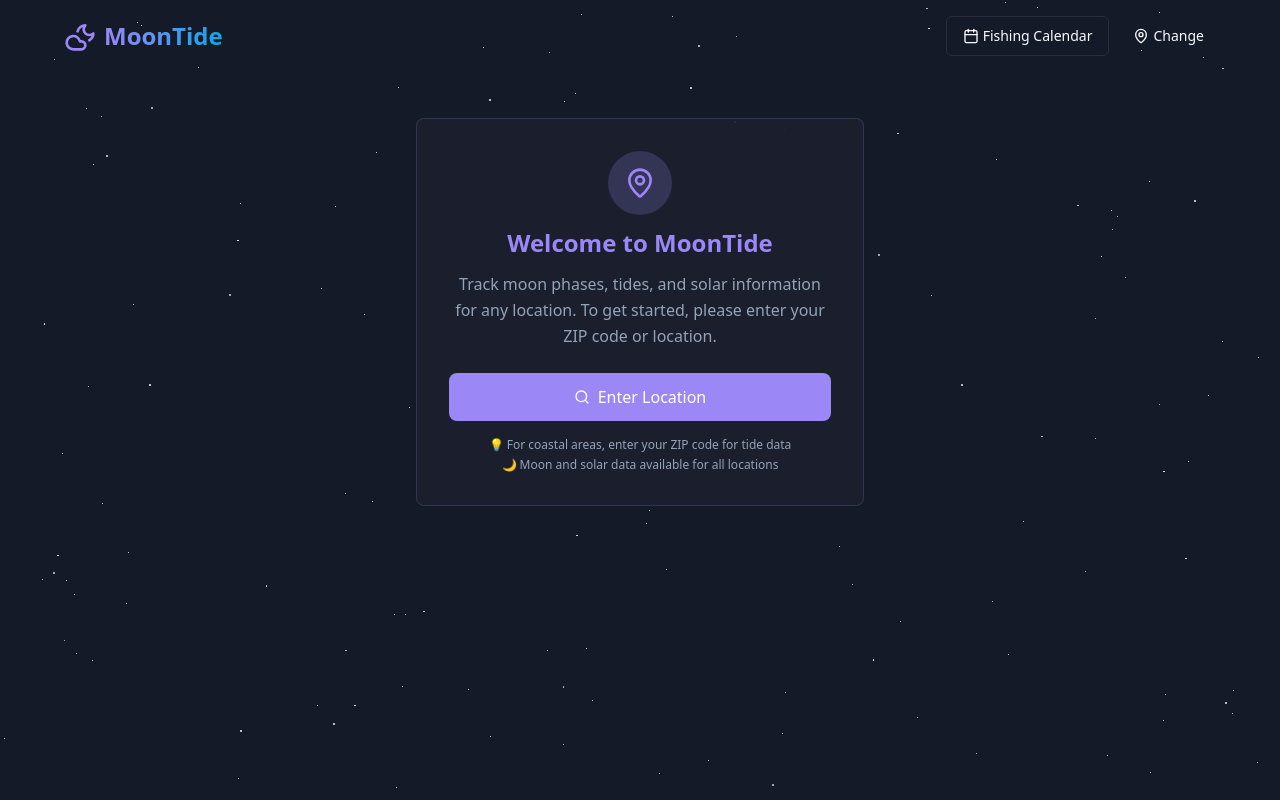
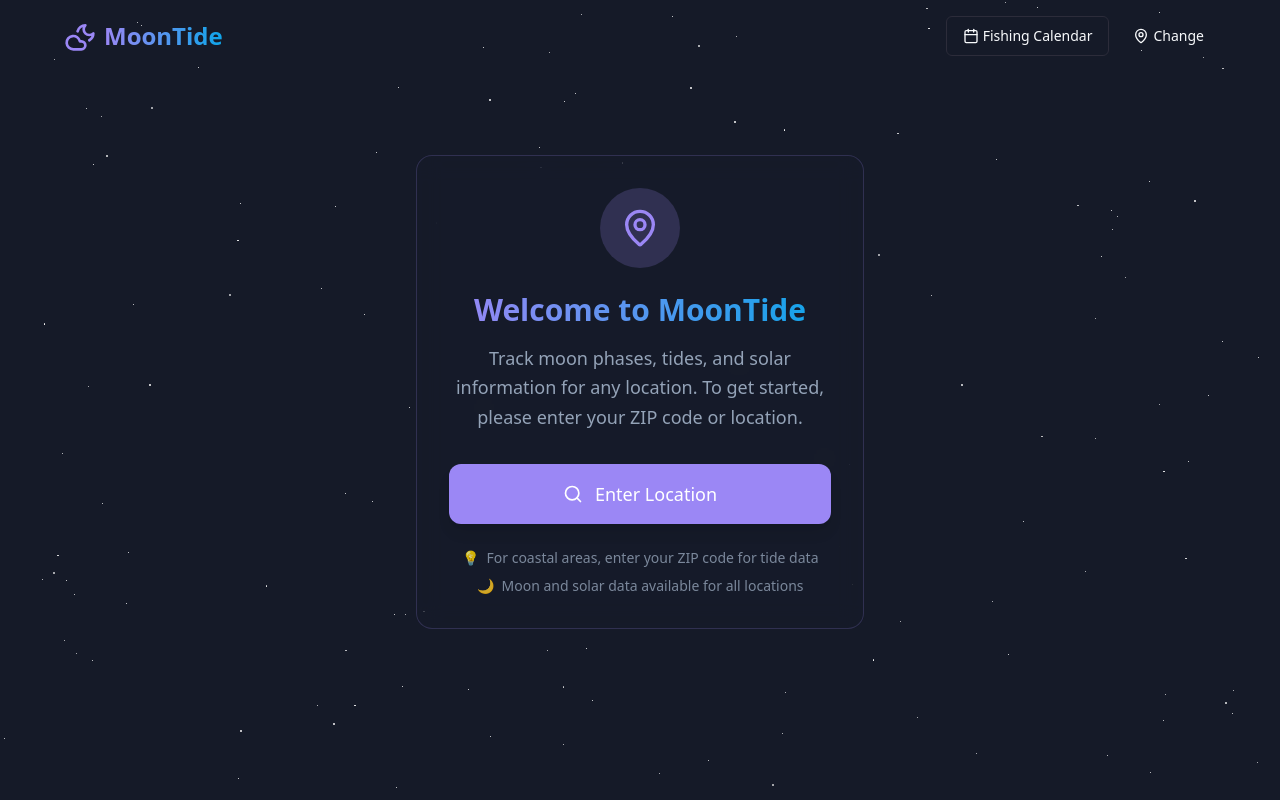
Before and after one commit to DXKindustries/moontide-bundle, a React (Vite) app: page / in a window 1280 px wide. Built offline with nearby package versions, Linux system fonts and the light colour scheme; the HTML template or start-up script is replaced by a standard one.

Commit message:
Refactor: Integrate onboarding message into splash screen
The AI updated `Index.tsx` to show the onboarding message when no location is selected, as requested.

```diff
--- a/src/components/OnboardingMessage.tsx
+++ b/src/components/OnboardingMessage.tsx
@@ -1,6 +1,5 @@
 
 import React from 'react';
-import { Card, CardContent } from "@/components/ui/card";
 import { MapPin, Search } from 'lucide-react';
 
 interface OnboardingMessageProps {
@@ -9,36 +8,42 @@ interface OnboardingMessageProps {
 
 const OnboardingMessage = ({ onGetStarted }: OnboardingMessageProps) => {
   return (
-    <div className="flex items-center justify-center min-h-[60vh] p-4">
-      <Card className="max-w-md w-full bg-card/80 backdrop-blur-md border-moon-primary/20">
-        <CardContent className="p-8 text-center space-y-6">
-          <div className="space-y-3">
-            <div className="mx-auto w-16 h-16 bg-moon-primary/20 rounded-full flex items-center justify-center">
-              <MapPin className="w-8 h-8 text-moon-primary" />
+    <div className="flex items-center justify-center min-h-[80vh] p-4">
+      <div className="max-w-md w-full text-center space-y-8 bg-card/20 backdrop-blur-md border border-moon-primary/20 rounded-2xl p-8">
+        <div className="space-y-4">
+          <div className="mx-auto w-20 h-20 bg-moon-primary/20 rounded-full flex items-center justify-center mb-6">
+            <MapPin className="w-10 h-10 text-moon-primary" />
           </div>
-            <h2 className="text-2xl font-bold text-moon-primary">Welcome to MoonTide</h2>
-            <p className="text-muted-foreground leading-relaxed">
+          <h1 className="text-3xl font-bold bg-gradient-to-r from-moon-primary to-moon-blue bg-clip-text text-transparent">
+            Welcome to MoonTide
+          </h1>
+          <p className="text-muted-foreground leading-relaxed text-lg">
             Track moon phases, tides, and solar information for any location.
             To get started, please enter your ZIP code or location.
           </p>
         </div>
 
-          <div className="space-y-4">
+        <div className="space-y-6">
           <button
             onClick={onGetStarted}
-              className="w-full bg-moon-primary hover:bg-moon-primary/90 text-white px-6 py-3 rounded-lg font-medium transition-colors flex items-center justify-center gap-2"
+            className="w-full bg-moon-primary hover:bg-moon-primary/90 text-white px-8 py-4 rounded-xl font-medium transition-all duration-200 flex items-center justify-center gap-3 text-lg shadow-lg hover:shadow-xl"
           >
-              <Search className="w-4 h-4" />
+            <Search className="w-5 h-5" />
             Enter Location
           </button>
 
-            <div className="text-xs text-muted-foreground space-y-1">
-              <p>💡 For coastal areas, enter your ZIP code for tide data</p>
-              <p>🌙 Moon and solar data available for all locations</p>
+          <div className="text-sm text-muted-foreground space-y-2 opacity-80">
+            <div className="flex items-center justify-center gap-2">
+              <span>💡</span>
+              <span>For coastal areas, enter your ZIP code for tide data</span>
+            </div>
+            <div className="flex items-center justify-center gap-2">
+              <span>🌙</span>
+              <span>Moon and solar data available for all locations</span>
             </div>
           </div>
-        </CardContent>
-      </Card>
+        </div>
+      </div>
     </div>
   );
 };
--- a/src/pages/Index.tsx
+++ b/src/pages/Index.tsx
@@ -112,6 +112,8 @@ const Index = () => {
     <div className="min-h-screen pb-8 relative">
       <StarsBackdrop />
 
+      {!currentLocation ? (
+        <>
           <AppHeader
             currentLocation={currentLocation}
             stationName={stationName}
@@ -120,10 +122,18 @@ const Index = () => {
             forceShowLocationSelector={showLocationSelector}
             onLocationSelectorClose={() => setShowLocationSelector(false)}
           />
-
-      {!currentLocation ? (
           <OnboardingMessage onGetStarted={handleGetStarted} />
+        </>
       ) : (
+        <>
+          <AppHeader
+            currentLocation={currentLocation}
+            stationName={stationName}
+            onLocationChange={handleLocationChange}
+            hasError={!!error}
+            forceShowLocationSelector={showLocationSelector}
+            onLocationSelectorClose={() => setShowLocationSelector(false)}
+          />
           <MainContent
             error={error}
             isLoading={isLoading}
@@ -134,6 +144,7 @@ const Index = () => {
             currentLocation={currentLocation}
             stationName={stationName}
           />
+        </>
       )}
     </div>
   );
```
Lines whose indentation alone changed are shown as unchanged.
